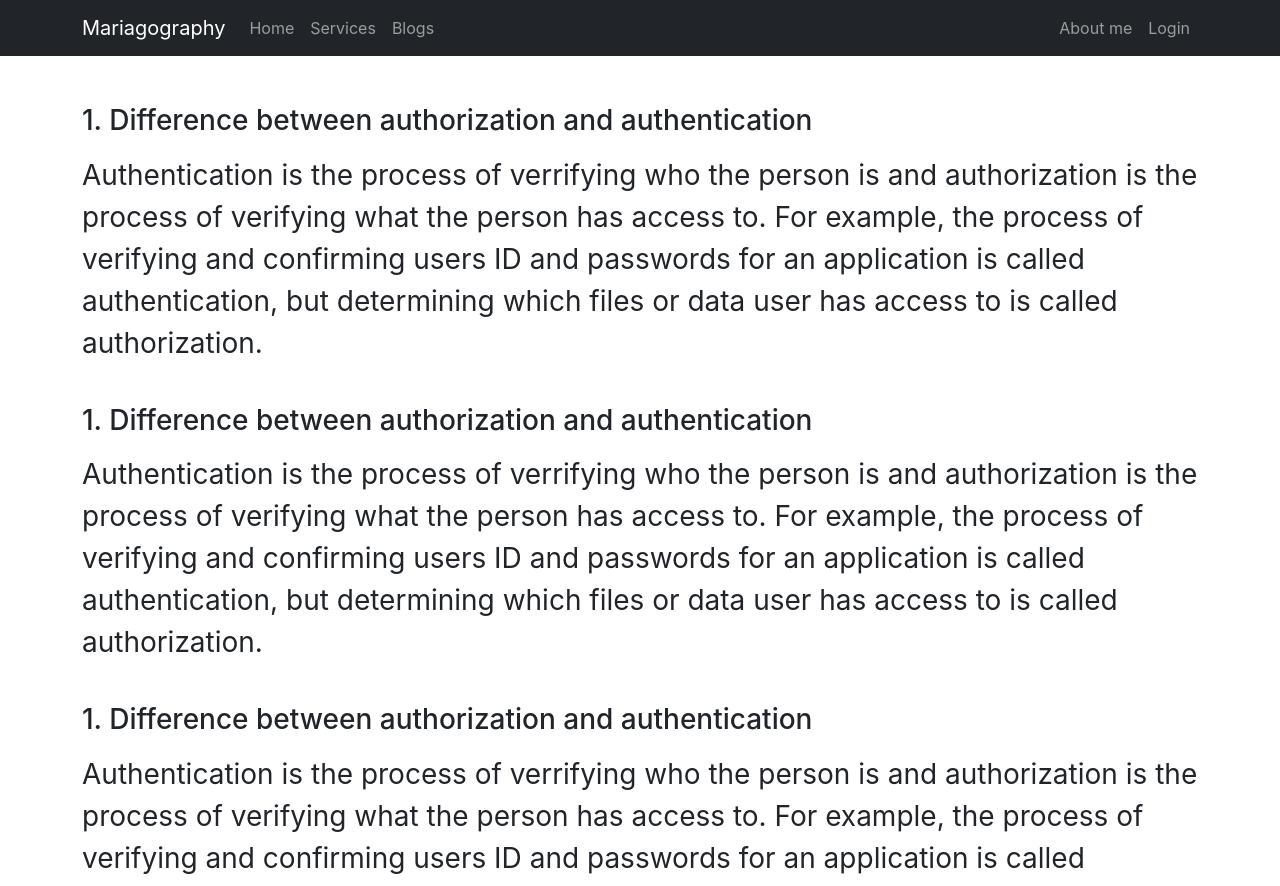
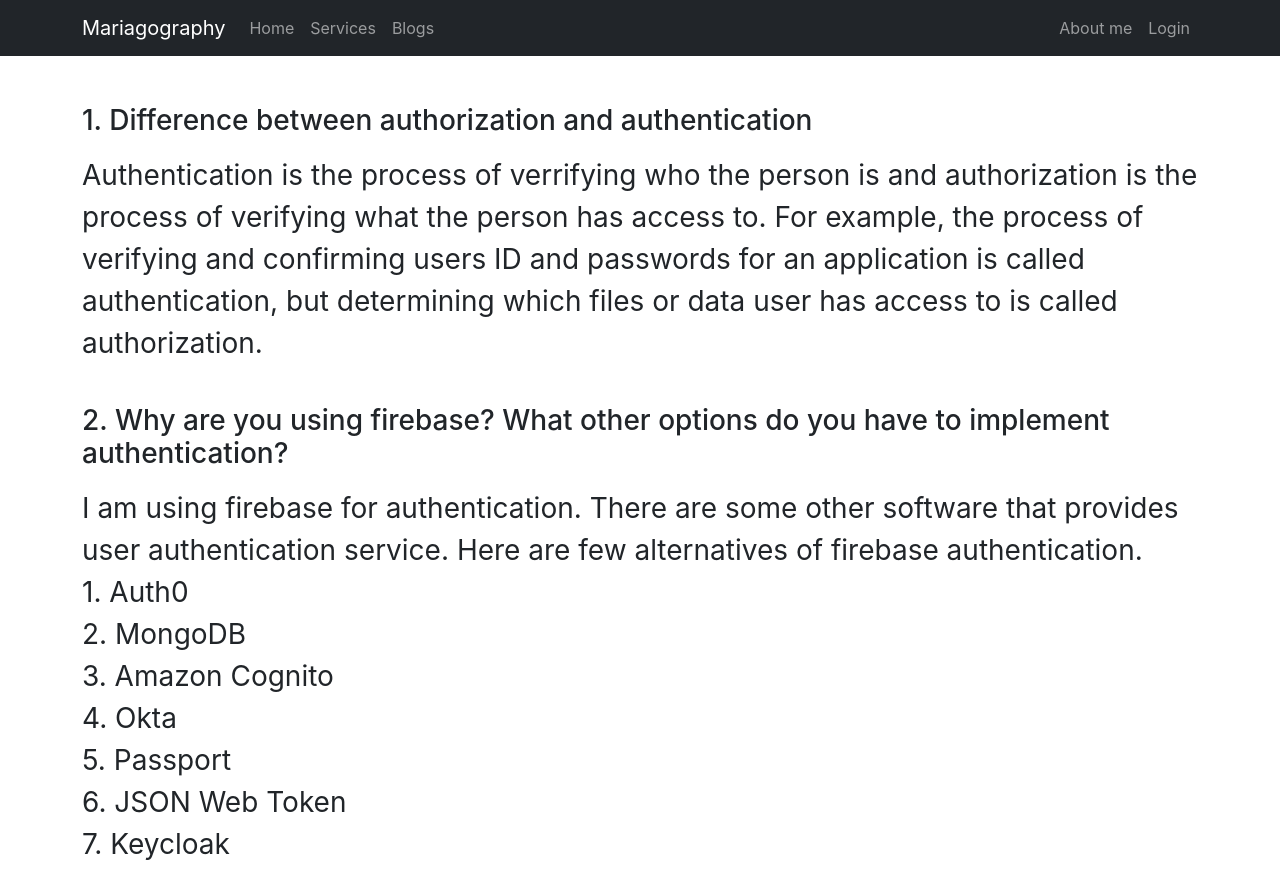
Before and after one commit to TA-Sakin/marriagograpy, a React (Create React App) app: page /blogs in a window 1280 px wide. Shown: the top 886 px of the page. Built offline with nearby package versions, Linux system fonts and the light colour scheme; no server answers.

Commit message:
question answered

```diff
--- a/src/Components/Blogs/Blogs.js
+++ b/src/Components/Blogs/Blogs.js
@@ -11,21 +11,37 @@ const Blogs = () => {
         passwords for an application is called authentication, but determining
         which files or data user has access to is called authorization.
       </p>
-      <h3>1. Difference between authorization and authentication</h3>
+      <h3>
+        2. Why are you using firebase? What other options do you have to
+        implement authentication?
+      </h3>
       <p className="pt-2 pb-4 fs-3">
-        Authentication is the process of verrifying who the person is and
-        authorization is the process of verifying what the person has access to.
-        For example, the process of verifying and confirming users ID and
-        passwords for an application is called authentication, but determining
-        which files or data user has access to is called authorization.
+        I am using firebase for authentication. There are some other software
+        that provides user authentication service. Here are few alternatives of
+        firebase authentication.
+        <br />
+        1. Auth0
+        <br />
+        2. MongoDB
+        <br />
+        3. Amazon Cognito
+        <br />
+        4. Okta
+        <br />
+        5. Passport
+        <br />
+        6. JSON Web Token
+        <br />
+        7. Keycloak
       </p>
-      <h3>1. Difference between authorization and authentication</h3>
+      <h3>
+        3. What other services does firebase provide other than authentication
+      </h3>
       <p className="pt-2 pb-4 fs-3">
-        Authentication is the process of verrifying who the person is and
-        authorization is the process of verifying what the person has access to.
-        For example, the process of verifying and confirming users ID and
-        passwords for an application is called authentication, but determining
-        which files or data user has access to is called authorization.
+        Here are other services that firebase provides other than
+        authentication. <br></br>
+        Cloud Firestore, Cloud Functions, Hosting, Cloud Storage, Realtime
+        Database, Google Analytics, Firebase ML, Cloud Messaging, Remote Config.
       </p>
     </div>
   );
```
